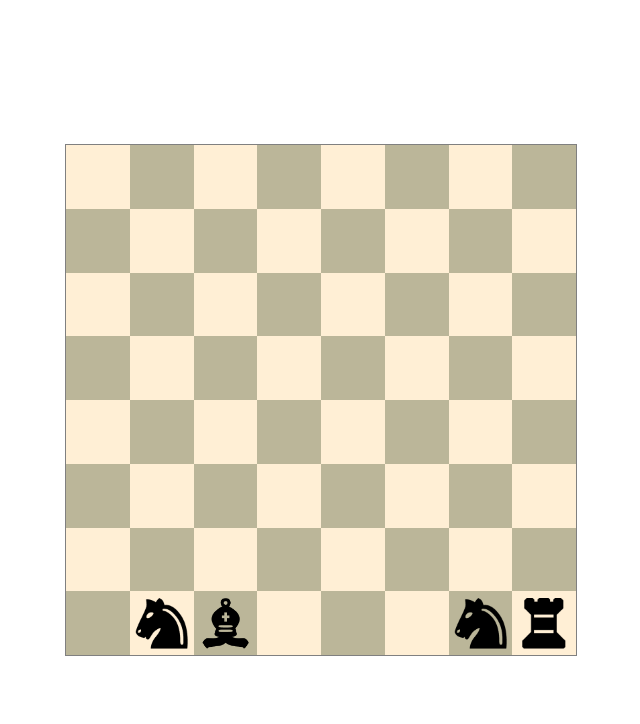
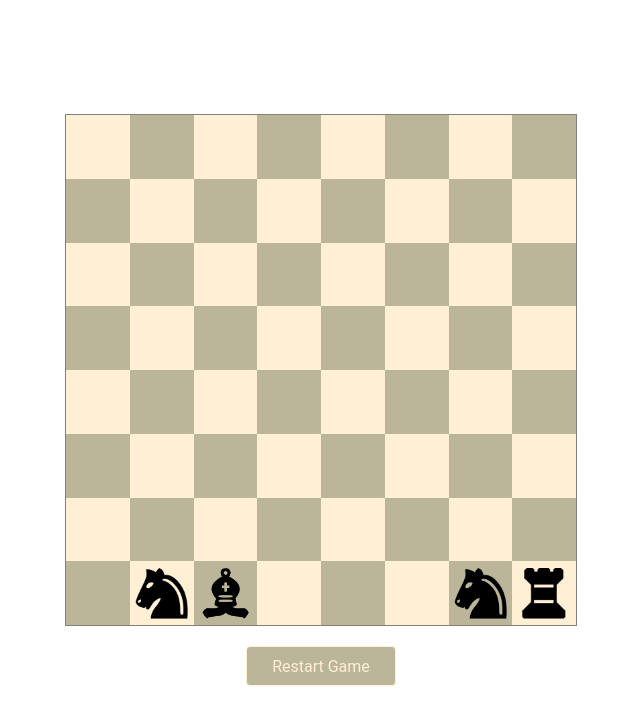
Before and after one commit to Korsakov-ua-dn/chess-simulator, a React (Create React App) app: page / in a window 1280 px wide. Shown: the top 724 px of the page, without its empty margins (319-959 px from the left). Built offline with nearby package versions, Linux system fonts and the light colour scheme.

Commit message:
style/add adaptive

```diff
--- a/src/components/board-wrapper/style.scss
+++ b/src/components/board-wrapper/style.scss
@@ -3,5 +3,7 @@
 .Board-wrapper {
   width: 100%;
   min-height: 100vh;
-  @include flexCenter()
+  @include flexCenter();
+  flex-direction: column;
+  gap: 20px;
 }
--- a/src/components/board/style.scss
+++ b/src/components/board/style.scss
@@ -1,8 +1,10 @@
 @import "../../scss/variables.scss";
 
 .Board {
-  width: 512px;
-  height: 512px;
+  max-width: 512px;
+  max-height: 512px;
+  width: 100%;
+  aspect-ratio: 1 / 1;
   display: flex;
   flex-wrap: wrap;
   border: 1px solid grey;
--- /dev/null
+++ b/src/components/button/index.tsx
@@ -0,0 +1,16 @@
+import React, { ComponentProps } from "react";
+import "./style.scss";
+
+const Button: React.FC<ComponentProps<"button">> = ({
+  children,
+  className,
+  ...restProps
+}) => {
+  return (
+    <button className={`Button ${className}`} {...restProps}>
+      {children}
+    </button>
+  );
+};
+
+export default React.memo(Button);
--- /dev/null
+++ b/src/components/button/style.scss
@@ -0,0 +1,13 @@
+@import "../../scss/mixines.scss";
+@import "../../scss/variables.scss";
+
+.Button {
+  height: 40px;
+  width: 150px;
+  border-radius: 4px;
+  border: 1px solid $white;
+  background-color: $black;
+  color: $white;
+
+  @include flexCenter();
+}
--- a/src/components/piece/index.tsx
+++ b/src/components/piece/index.tsx
@@ -17,7 +17,6 @@
       item: { type: piece.type, id },
       type: ItemsTypes.KNIGHT,
       collect: (monitor) => {
-        // console.log(monitor);
         return {
           item: monitor.getItem(),
           isDragging: !!monitor.isDragging(),
--- a/src/containers/board-controller/index.tsx
+++ b/src/containers/board-controller/index.tsx
@@ -3,6 +3,7 @@
 import { Board } from '../../components/board';
 import { BoardCell } from '../../components/board-cell';
 import BoardWrapper from '../../components/board-wrapper';
+import Button from '../../components/button';
 import { Piece } from '../../components/piece';
 import { useAppDispatch, useAppSelector } from '../../hooks';
 import { boardActions, letter, Letter, PieceType } from '../../store/board-slice';
@@ -66,6 +67,7 @@
   return (
     <BoardWrapper>
       <Board>{cells}</Board>
+      <Button>Restart Game</Button>
     </BoardWrapper>
   )
 }
--- a/src/index.scss
+++ b/src/index.scss
@@ -11,8 +11,7 @@
 html,
 body {
   position: relative;
-  min-width: 320px;
-  min-height: 100vh;
+  min-width: 360px;
   margin: 0;
   font-family: $font;
   -webkit-font-smoothing: antialiased;
```
Also changed, not shown: src/components/board-cell/index.tsx (+1 -9 lines).
